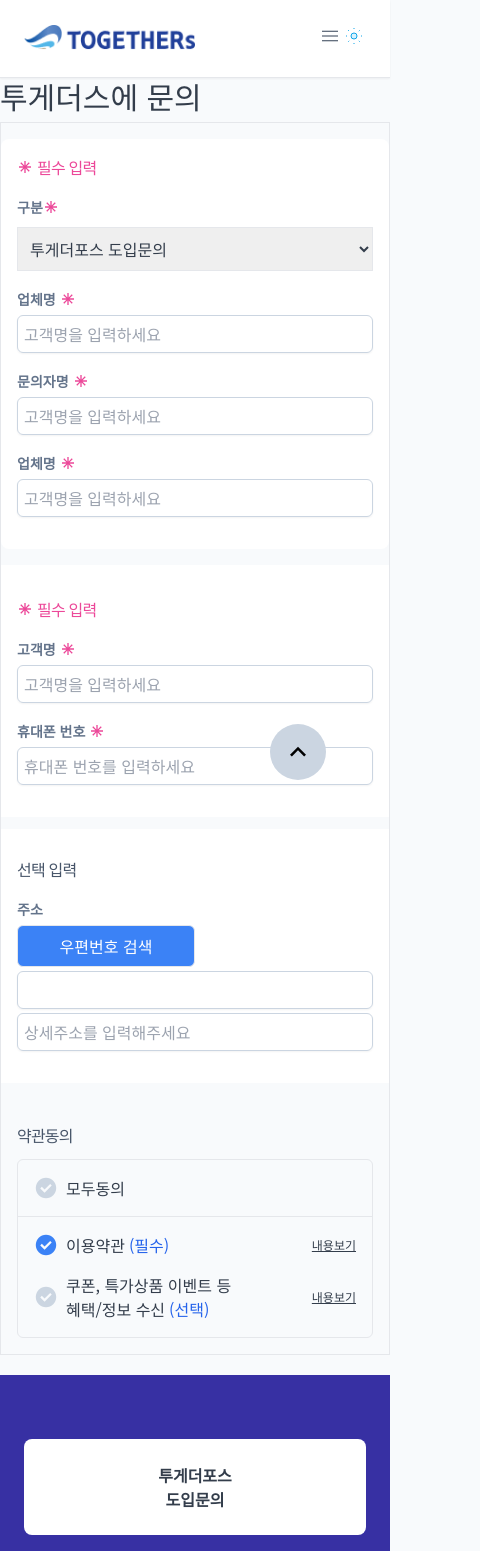
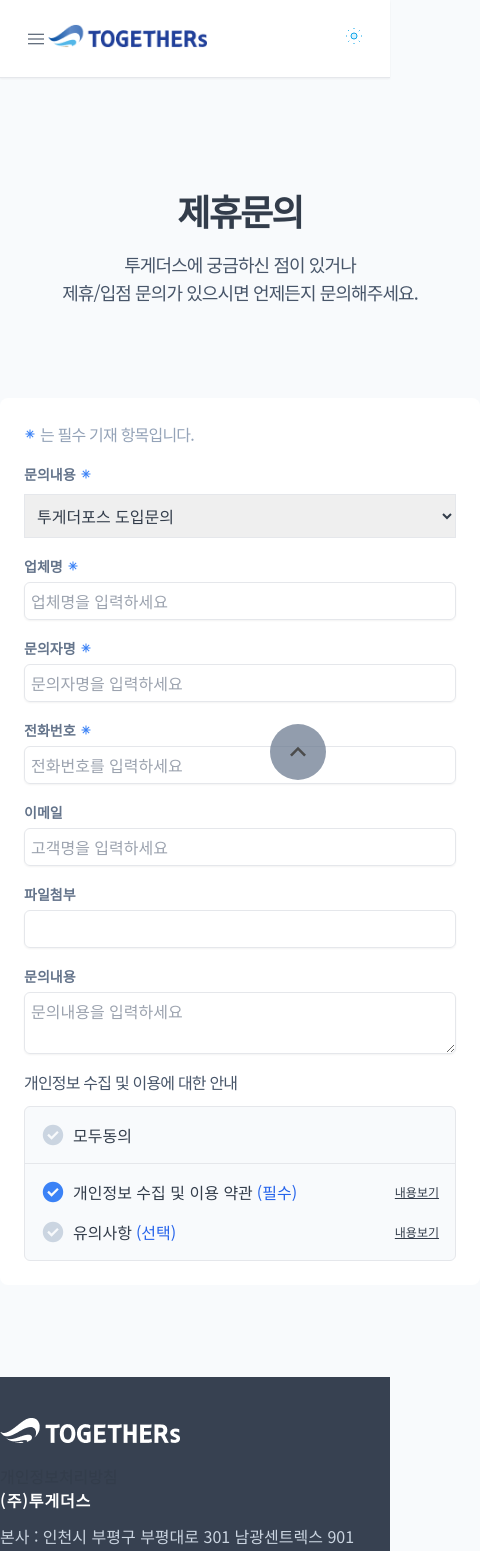
Before and after one commit to evaham/home_nextjs, a Next.js app: page /contact in a window 390 px wide. Shown: the top 1551 px of the page, 480 px wide, since content can reach past the window. Built offline with nearby package versions, Linux system fonts and the light colour scheme.

Commit message:
20240710

```diff
--- a/public/data/db.json
+++ b/public/data/db.json
@@ -1,4 +1,10 @@
 {
+  "list_service":[
+    {
+      "id":1,
+      "title":""
+    }
+  ],
   "list_group1": [
     {
       "id": 1,
--- a/src/app/company/page.js
+++ b/src/app/company/page.js
@@ -4,7 +4,7 @@
 import Link from 'next/link'
 import DBdata from "/public/data/db.json";
 
-export default function Company() {
+const Company = () => {
   // API에서 받아온 데이터를 저장할 상태
   const [data, setData] = useState([]);
   // 필터링된 데이터를 저장할 상태
@@ -85,3 +85,5 @@
     </main>
   );
 }
+
+export default Company;
--- a/src/app/component/modal.js
+++ b/src/app/component/modal.js
@@ -4,8 +4,8 @@
 import Link from 'next/link'
 import ReactModal from "react-modal";
 
-export default function Modal({isOpen, onRequestClose, contentLabel, children}) {
 
+const Modal = ({isOpen, onRequestClose, contentLabel, children}) => {
 
   return (
     <ReactModal isOpen={isOpen} onRequestClose={onRequestClose} contentLabel={contentLabel}
@@ -33,3 +33,5 @@
     </ReactModal>
   );
 }
+
+export default Modal;
--- a/src/app/contact/page.js
+++ b/src/app/contact/page.js
@@ -5,7 +5,7 @@
 import next from "next";
 import { Link } from "react-scroll";
 
-export default function Contact() {
+const Contact = () => {
   const tabs = [
     { id: 1, name: '투게더포스 도입문의' },
     { id: 2, name: '서비스 제휴문의' },
@@ -63,19 +63,23 @@
   };
 
   return (
-    <div className="h-full flex flex-col">
-      <div className="text-3xl mb-2">투게더스에 문의</div>
-      <div className="flex-1 mb-5 border overflow-y-scroll">
-        <div className="bg-white rounded-lg my-4 p-4">
-          <p className="flex items-center text-pink-500 tracking-tighter">
-            <svg xmlns="http://www.w3.org/2000/svg" viewBox="0 -960 960 960" className="items-center w-4 h-4 fill-pink-500 mr-1">
+    <main>
+      <div class="w-[30rem] mx-auto pt-28 lg:w-[80rem]">
+        <p class="text-4xl text-center font-bold tracking-tighter">제휴문의</p>
+        <p class="my-5 text-lg text-center text-slate-600 tracking-tighter">투게더스에 궁금하신 점이 있거나 <br />제휴/입점 문의가 있으시면 언제든지 문의해주세요.</p>
+      </div>
+      <div className="w-[30rem] mx-auto flex flex-col py-14">
+        <div className="flex-1 mb-5">
+          <div className="bg-white rounded-lg my-4 p-6">
+            <p className="flex items-center text-slate-400 tracking-tighter">
+              <svg xmlns="http://www.w3.org/2000/svg" viewBox="0 -960 960 960" className="items-center w-3 h-3 fill-blue-500 mr-1">
                 <path xmlns="http://www.w3.org/2000/svg" d="M440-120v-264L254-197l-57-57 187-186H120v-80h264L197-706l57-57 186 187v-264h80v264l186-187 57 57-187 186h264v80H576l187 186-57 57-186-187v264h-80Z"/>
               </svg>
-            필수 입력
+              는 필수 기재 항목입니다.
             </p>
-          <div className="my-4">
-            <label className="flex items-center text-sm leading-6 text-slate-500 font-bold">구분
-              <svg xmlns="http://www.w3.org/2000/svg" viewBox="0 -960 960 960" className="items-center w-4 h-4 fill-pink-500 mr-1">
+            <div className="flex flex-col my-4 ">
+              <label className="flex items-center w-28 text-sm leading-6 text-slate-500 font-bold">문의내용
+                <svg xmlns="http://www.w3.org/2000/svg" viewBox="0 -960 960 960" className="items-center w-3 h-3 fill-blue-500 ml-1">
                   <path xmlns="http://www.w3.org/2000/svg" d="M440-120v-264L254-197l-57-57 187-186H120v-80h264L197-706l57-57 186 187v-264h80v264l186-187 57 57-187 186h264v80H576l187 186-57 57-186-187v264h-80Z"/>
                 </svg>
               </label>
@@ -87,164 +91,57 @@
                 </select>
               </div>
             </div>
-          <div className="my-4">
-            <label className="flex items-center text-sm leading-6 text-slate-500 font-bold">업체명
-              <svg xmlns="http://www.w3.org/2000/svg" viewBox="0 -960 960 960" className="items-center w-4 h-4 fill-pink-500 ml-1">
+            <div className="flex flex-col my-4">
+              <label className="flex items-center w-28 text-sm leading-6 text-slate-500 font-bold">업체명
+                <svg xmlns="http://www.w3.org/2000/svg" viewBox="0 -960 960 960" className="items-center w-3 h-3 fill-blue-500 ml-1">
                   <path xmlns="http://www.w3.org/2000/svg" d="M440-120v-264L254-197l-57-57 187-186H120v-80h264L197-706l57-57 186 187v-264h80v264l186-187 57 57-187 186h264v80H576l187 186-57 57-186-187v264h-80Z"/>
                 </svg>
               </label>
               <div className="relative mt-1 rounded-md shadow-sm">
-              <input type="text" name="name" id="name" className="block w-full rounded-md border border-slate-300 p-1.5 text-gray-900 outline-none  placeholder:text-gray-400 focus:border-blue-600" placeholder="고객명을 입력하세요"/>
+                <input type="text" name="name" id="name" className="block w-full rounded-md border p-1.5 text-gray-900 outline-none  placeholder:text-gray-400 focus:border-blue-600" placeholder="업체명을 입력하세요"/>
               </div>
             </div>
-          <div className="my-4">
-            <label className="flex items-center text-sm leading-6 text-slate-500 font-bold">문의자명
-              <svg xmlns="http://www.w3.org/2000/svg" viewBox="0 -960 960 960" className="items-center w-4 h-4 fill-pink-500 ml-1">
+            <div className="flex flex-col my-4">
+              <label className="flex items-center w-28 text-sm leading-6 text-slate-500 font-bold">문의자명
+                <svg xmlns="http://www.w3.org/2000/svg" viewBox="0 -960 960 960" className="items-center w-3 h-3 fill-blue-500 ml-1">
                   <path xmlns="http://www.w3.org/2000/svg" d="M440-120v-264L254-197l-57-57 187-186H120v-80h264L197-706l57-57 186 187v-264h80v264l186-187 57 57-187 186h264v80H576l187 186-57 57-186-187v264h-80Z"/>
                 </svg>
               </label>
               <div className="relative mt-1 rounded-md shadow-sm">
-              <input type="text" name="name" id="name" className="block w-full rounded-md border border-slate-300 p-1.5 text-gray-900 outline-none  placeholder:text-gray-400 focus:border-blue-600" placeholder="고객명을 입력하세요"/>
+                <input type="text" name="name" id="name" className="block w-full rounded-md border  p-1.5 text-gray-900 outline-none  placeholder:text-gray-400 focus:border-blue-600" placeholder="문의자명을 입력하세요"/>
               </div>
             </div>
-          <div className="my-4">
-            <label className="flex items-center text-sm leading-6 text-slate-500 font-bold">업체명
-              <svg xmlns="http://www.w3.org/2000/svg" viewBox="0 -960 960 960" className="items-center w-4 h-4 fill-pink-500 ml-1">
+            <div className="flex flex-col my-4">
+              <label className="flex items-center w-28 text-sm leading-6 text-slate-500 font-bold">전화번호
+                <svg xmlns="http://www.w3.org/2000/svg" viewBox="0 -960 960 960" className="items-center w-3 h-3 fill-blue-500 ml-1">
                   <path xmlns="http://www.w3.org/2000/svg" d="M440-120v-264L254-197l-57-57 187-186H120v-80h264L197-706l57-57 186 187v-264h80v264l186-187 57 57-187 186h264v80H576l187 186-57 57-186-187v264h-80Z"/>
                 </svg>
               </label>
               <div className="relative mt-1 rounded-md shadow-sm">
-              <input type="text" name="name" id="name" className="block w-full rounded-md border border-slate-300 p-1.5 text-gray-900 outline-none  placeholder:text-gray-400 focus:border-blue-600" placeholder="고객명을 입력하세요"/>
+                <input type="text" name="name" id="name" className="block w-full rounded-md border  p-1.5 text-gray-900 outline-none  placeholder:text-gray-400 focus:border-blue-600" placeholder="전화번호를 입력하세요"/>
+              </div>
+            </div>
+            <div className="flex flex-col my-4">
+              <label className="flex items-center w-28 text-sm leading-6 text-slate-500 font-bold">이메일</label>
+              <div className="relative mt-1 rounded-md shadow-sm">
+                <input type="text" name="name" id="name" className="block w-full rounded-md border  p-1.5 text-gray-900 outline-none  placeholder:text-gray-400 focus:border-blue-600" placeholder="고객명을 입력하세요"/>
+              </div>
+            </div>
+            <div className="flex flex-col my-4">
+              <label className="flex items-center w-28 text-sm leading-6 text-slate-500 font-bold">파일첨부</label>
+              <div className="relative mt-1 rounded-md shadow-sm">
+                <input type="text" name="name" id="name" className="block w-full rounded-md border  p-1.5 text-gray-900 outline-none  placeholder:text-gray-400 focus:border-blue-600" placeholder=""/>
+              </div>
+            </div>
+            <div className="flex flex-col my-4">
+              <label className="flex items-center w-28 text-sm leading-6 text-slate-500 font-bold">문의내용</label>
+              <div className="relative mt-1 rounded-md shadow-sm">
+                <textarea type="text" name="name" id="name" className="block w-full rounded-md border  p-1.5 text-gray-900 outline-none  placeholder:text-gray-400 focus:border-blue-600" placeholder="문의내용을 입력하세요"/>
               </div>
             </div>
 
-        </div>
-
-      <div>
-        {tabs.map((tab) => (
-          <div key={tab.id} style={{ display: activeTab === tab.id ? 'block' : 'none' }}>
-
-            <form style={{display: 1 === tab.id ? 'block' : 'none'}}>
-              <div className="p-4 bg-white">
-                <p className="flex mt-4 items-center text-pink-500 tracking-tighter">
-                  <svg xmlns="http://www.w3.org/2000/svg" viewBox="0 -960 960 960" className="items-center w-4 h-4 fill-pink-500 mr-1">
-                    <path xmlns="http://www.w3.org/2000/svg" d="M440-120v-264L254-197l-57-57 187-186H120v-80h264L197-706l57-57 186 187v-264h80v264l186-187 57 57-187 186h264v80H576l187 186-57 57-186-187v264h-80Z"/>
-                  </svg>
-                  필수 입력
-                </p>
-
-                <div className="my-4">
-                  <label className="flex items-center text-sm leading-6 text-slate-500 font-bold">고객명
-                    <svg xmlns="http://www.w3.org/2000/svg" viewBox="0 -960 960 960" className="items-center w-4 h-4 fill-pink-500 ml-1">
-                      <path xmlns="http://www.w3.org/2000/svg" d="M440-120v-264L254-197l-57-57 187-186H120v-80h264L197-706l57-57 186 187v-264h80v264l186-187 57 57-187 186h264v80H576l187 186-57 57-186-187v264h-80Z"/>
-                    </svg>
-                  </label>
-                  <div className="relative mt-1 rounded-md shadow-sm">
-                    <input type="text" name="name" id="name" className="block w-full rounded-md border border-slate-300 p-1.5 text-gray-900 outline-none  placeholder:text-gray-400 focus:border-blue-600" placeholder="고객명을 입력하세요"/>
-                  </div>
-                </div>
-                <div className="my-4">
-                  <label className="flex items-center text-sm leading-6 text-slate-500 font-bold">휴대폰 번호
-                    <svg xmlns="http://www.w3.org/2000/svg" viewBox="0 -960 960 960" className="items-center w-4 h-4 fill-pink-500 ml-1">
-                      <path xmlns="http://www.w3.org/2000/svg" d="M440-120v-264L254-197l-57-57 187-186H120v-80h264L197-706l57-57 186 187v-264h80v264l186-187 57 57-187 186h264v80H576l187 186-57 57-186-187v264h-80Z"/>
-                    </svg>
-                  </label>
-                  <div className="relative mt-1 rounded-md shadow-sm">
-                    <input type="tel" name="phone" id="phone" className="block w-full rounded-md border border-slate-300 p-1.5 text-gray-900 outline-none  placeholder:text-gray-400 focus:border-blue-600" placeholder="휴대폰 번호를 입력하세요"/>
-                    <div className="absolute inset-y-0 right-0 flex items-center"></div>
-                  </div>
-                </div>
-              </div>
-              <div className="mt-3 p-4 bg-white">
-                <p className="flex my-3 text-slate-600 items-center tracking-tighter">선택 입력</p>
-                <div className="my-4">
-                  <label className="block text-sm leading-6 text-slate-500 font-bold">주소</label>
-                  <div className="mt-1">
-                    <a href="" className="block w-2/4 p-2 border text-center bg-blue-500 text-white rounded-md">우편번호 검색</a>
-                  </div>
-                  <div className="relative mt-1 rounded-md shadow-sm">
-                    <input type="text" name="price" id="adress" className="block w-full rounded-md border border-slate-300 p-1.5 text-gray-900 outline-none  placeholder:text-gray-400 focus:border-blue-600" placeholder=""/>
-                  </div>
-                  <div className="relative mt-1 rounded-md shadow-sm">
-                    <input type="text" id="adressText" className="block w-full rounded-md border border-slate-300 p-1.5 text-gray-900 outline-none  placeholder:text-gray-400 focus:border-blue-600" placeholder="상세주소를 입력해주세요"/>
-                  </div>
-                </div>
-              </div>
-            </form>
-            <form style={{display: 2 === tab.id ? 'block' : 'none'}}>
-
-              <div className="p-4 bg-white">
-                <p className="flex mt-4 items-center text-pink-500 tracking-tighter">
-                  <svg xmlns="http://www.w3.org/2000/svg" viewBox="0 -960 960 960" className="items-center w-4 h-4 fill-pink-500 mr-1">
-                    <path xmlns="http://www.w3.org/2000/svg" d="M440-120v-264L254-197l-57-57 187-186H120v-80h264L197-706l57-57 186 187v-264h80v264l186-187 57 57-187 186h264v80H576l187 186-57 57-186-187v264h-80Z"/>
-                  </svg>
-                  필수 입력
-                </p>
-                <div className="my-4">
-                  <label className="flex items-center text-sm leading-6 text-slate-500 font-bold">사업자상호
-                    <svg xmlns="http://www.w3.org/2000/svg" viewBox="0 -960 960 960" className="items-center w-4 h-4 fill-pink-500 ml-1">
-                      <path xmlns="http://www.w3.org/2000/svg" d="M440-120v-264L254-197l-57-57 187-186H120v-80h264L197-706l57-57 186 187v-264h80v264l186-187 57 57-187 186h264v80H576l187 186-57 57-186-187v264h-80Z"/>
-                    </svg>
-                  </label>
-                  <div className="relative mt-1 rounded-md shadow-sm">
-                    <input type="tel" name="text" id="phone" className="block w-full rounded-md border border-slate-300 p-1.5 text-gray-900 outline-none  placeholder:text-gray-400 focus:border-blue-600" placeholder="사업자 상호를 입력하세요"/>
-                  </div>
-                </div>
-                <div className="my-4">
-                  <label className="flex items-center text-sm leading-6 text-slate-500 font-bold">사업자번호
-                    <svg xmlns="http://www.w3.org/2000/svg" viewBox="0 -960 960 960" className="items-center w-4 h-4 fill-pink-500 ml-1">
-                      <path xmlns="http://www.w3.org/2000/svg" d="M440-120v-264L254-197l-57-57 187-186H120v-80h264L197-706l57-57 186 187v-264h80v264l186-187 57 57-187 186h264v80H576l187 186-57 57-186-187v264h-80Z"/>
-                    </svg>
-                  </label>
-                  <div className="relative mt-1 rounded-md shadow-sm">
-                    <input type="tel" name="phone" id="phone" className="block w-full rounded-md border border-slate-300 p-1.5 text-gray-900 outline-none  placeholder:text-gray-400 focus:border-blue-600" placeholder="휴대폰 번호를 입력하세요"/>
-                  </div>
-                </div>
-
-                <div className="my-4">
-                  <label className="flex items-center text-sm leading-6 text-slate-500 font-bold ">고객명
-                    <svg xmlns="http://www.w3.org/2000/svg" viewBox="0 -960 960 960" className="items-center w-4 h-4 fill-pink-500 ml-1">
-                      <path xmlns="http://www.w3.org/2000/svg" d="M440-120v-264L254-197l-57-57 187-186H120v-80h264L197-706l57-57 186 187v-264h80v264l186-187 57 57-187 186h264v80H576l187 186-57 57-186-187v264h-80Z"/>
-                    </svg>
-                  </label>
-                  <div className="relative mt-1 rounded-md shadow-sm">
-                    <input type="text" name="name" id="name" autoFocus className="block w-full rounded-md border border-slate-300 p-1.5 text-gray-900 outline-none  placeholder:text-gray-400 focus:border-blue-600" placeholder="고객명을 입력하세요"/>
-                  </div>
-                </div>
-                <div className="my-4">
-                  <label className="flex items-center text-sm leading-6 text-slate-500 font-bold">휴대폰 번호
-                    <svg xmlns="http://www.w3.org/2000/svg" viewBox="0 -960 960 960" className="items-center w-4 h-4 fill-pink-500 ml-1">
-                      <path xmlns="http://www.w3.org/2000/svg" d="M440-120v-264L254-197l-57-57 187-186H120v-80h264L197-706l57-57 186 187v-264h80v264l186-187 57 57-187 186h264v80H576l187 186-57 57-186-187v264h-80Z"/>
-                    </svg>
-                  </label>
-                  <div className="relative mt-1 rounded-md shadow-sm">
-                    <input type="tel" name="phone" id="phone" className="block w-full rounded-md border border-slate-300 p-1.5 text-gray-900 outline-none  placeholder:text-gray-400 focus:border-blue-600" placeholder="휴대폰 번호를 입력하세요"/>
-                  </div>
-                </div>
-
-              </div>
-
-              <div className="mt-3 p-4 bg-white">
-                <p className="flex my-3 text-slate-600 items-center tracking-tighter">선택 입력</p>
-                <div className="my-4">
-                  <label className="block text-sm leading-6 text-slate-500 font-bold">주소</label>
-                  <div className="mt-1">
-                    <a href="" className="block w-2/4 p-2 border text-center bg-blue-500 text-white rounded-md">우편번호 검색</a>
-                  </div>
-                  <div className="relative mt-1 rounded-md shadow-sm">
-                    <input type="text" name="price" id="adress" className="block w-full rounded-md border border-slate-300 p-1.5 text-gray-900 outline-none  placeholder:text-gray-400 focus:border-blue-600" placeholder=""/>
-                  </div>
-                  <div className="relative mt-1 rounded-md shadow-sm">
-                    <input type="text" id="adressText" className="block w-full rounded-md border border-slate-300 p-1.5 text-gray-900 outline-none  placeholder:text-gray-400 focus:border-blue-600" placeholder="상세주소를 입력해주세요"/>
-                  </div>
-                </div>
-              </div>
-            </form>
-          </div>
-        ))}
-      </div>
-      <div className="mt-3 p-4">
-        <p className="flex my-3 text-slate-600 items-center tracking-tighter">약관동의</p>
+            <div className="mt-3">
+              <p className="flex my-3 text-slate-600 items-center tracking-tighter">개인정보 수집 및 이용에 대한 안내</p>
               <div className="mt-1 border rounded-md bg-slate-50">
                 <div className="flex border-b p-4">
                   <label className="flex">
@@ -262,7 +159,7 @@
                       <svg xmlns="http://www.w3.org/2000/svg" height="24px" viewBox="0 -960 960 960" width="24px" className="fill-slate-300 mr-2 peer-checked:fill-blue-500" >
                         <path d="M423.28-291.22 708.87-576.8l-62.46-62.7-223.13 223.13L312.15-527.5l-62.45 62.7 173.58 173.58ZM480-71.87q-84.91 0-159.34-32.12-74.44-32.12-129.5-87.17-55.05-55.06-87.17-129.5Q71.87-395.09 71.87-480t32.12-159.34q32.12-74.44 87.17-129.5 55.06-55.05 129.5-87.17 74.43-32.12 159.34-32.12t159.34 32.12q74.44 32.12 129.5 87.17 55.05 55.06 87.17 129.5 32.12 74.43 32.12 159.34t-32.12 159.34q-32.12 74.44-87.17 129.5-55.06 55.05-129.5 87.17Q564.91-71.87 480-71.87Z" />
                       </svg>
-                이용약관 <span className="ml-1 text-blue-600">(필수)</span>
+                      개인정보 수집 및 이용 약관 <span className="ml-1 text-blue-600">(필수)</span>
                     </label>
                     <button className="text-xs ml-auto underline" onClick={handleOpenModal}>내용보기</button>
                   </li>
@@ -272,7 +169,7 @@
                       <svg xmlns="http://www.w3.org/2000/svg" height="24px" viewBox="0 -960 960 960" width="24px" className="fill-slate-300 mr-2 peer-checked:fill-blue-500">
                         <path d="M423.28-291.22 708.87-576.8l-62.46-62.7-223.13 223.13L312.15-527.5l-62.45 62.7 173.58 173.58ZM480-71.87q-84.91 0-159.34-32.12-74.44-32.12-129.5-87.17-55.05-55.06-87.17-129.5Q71.87-395.09 71.87-480t32.12-159.34q32.12-74.44 87.17-129.5 55.06-55.05 129.5-87.17 74.43-32.12 159.34-32.12t159.34 32.12q74.44 32.12 129.5 87.17 55.05 55.06 87.17 129.5 32.12 74.43 32.12 159.34t-32.12 159.34q-32.12 74.44-87.17 129.5-55.06 55.05-129.5 87.17Q564.91-71.87 480-71.87Z" />
                       </svg>
-                <span>쿠폰, 특가상품 이벤트 등 <br />혜택/정보 수신<span className="ml-1 text-blue-600">(선택)</span></span>
+                      <span>유의사항<span className="ml-1 text-blue-600">(선택)</span></span>
                     </label>
                     <button className="text-xs ml-auto underline" onClick={handleOpenModal}>내용보기</button>
                   </li>
@@ -282,9 +179,12 @@
 
 
 
-
           </div>
         </div>
+      </div>
+    </main>
   );
 
 }
+
+export default Contact;
--- a/src/app/layout.js
+++ b/src/app/layout.js
@@ -63,12 +63,16 @@
     <html lang="ko" className={`${notoSansKr.className} ${isDarkMode === true ? 'dark' : ''}`} data-js-focus-visible>
       <body className={"bg-slate-50 dark:bg-slate-900"}>
         <div id="top" className="sr-only"></div>
-        <ScrollLink to="top" spy={true} smooth={true} offset={-70} duration={500} className="fixed bottom-16 right-16 w-14 h-14 flex justify-center items-center rounded-full bg-slate-300 z-50">
+        <ScrollLink to="top" spy={true} smooth={true} offset={-70} duration={500} className="fixed bottom-16 right-16 w-14 h-14 flex justify-center items-center rounded-full bg-slate-500 opacity-70 cursor-pointer z-50 hover:opacity-100">
           <span className="sr-only">맨위로</span>
           <svg xmlns="http://www.w3.org/2000/svg" width="2rem" height="2rem" viewBox="0 -960 960 960" fill="#000"><path d="m296-345-56-56 240-240 240 240-56 56-184-184-184 184Z"/></svg>
         </ScrollLink>
         <header className="sticky top-0 border-b bg-white dark:bg-slate-600 shadow-sm z-50">
+
           <div className="flex flex-1 p-6">
+            <button type="button" className="">
+              <svg xmlns="http://www.w3.org/2000/svg" height="24px" viewBox="0 -960 960 960" width="24px" className="fill-slate-700"><path d="M160-269.23v-40h640v40H160ZM160-460v-40h640v40H160Zm0-190.77v-40h640v40H160Z"/></svg>
+            </button>
             <Link href={"/"} className="flex-1">
               <img src="/images/BI.png" width={180} height={30} alt="logo"/>
             </Link>
@@ -80,15 +84,12 @@
               <Link href={"/service"} className={`relative mx-4 after:content-[""] after:absolute after:left-0 after:bottom-0 after:w-0 after:h-[0.2rem] after:bg-blue-900 after:transition-[.3s] hover:after:w-full ${pathname === '/service' ? 'text-blue-900 font-bold after:w-[100%]' : 'text-slate-600'}`}>
                 서비스소개
               </Link>
-              <ScrollLink to="section" spy={true} smooth={true} offset={-70} duration={500} className="relative mx-4 after:content-[''] after:absolute after:left-0 after:bottom-0 after:w-0 after:h-[0.2rem] after:bg-blue-900 after:transition-[.3s] hover:after:w-full cursor-pointer">
+              <Link href={"/contact"} className="relative mx-4 after:content-[''] after:absolute after:left-0 after:bottom-0 after:w-0 after:h-[0.2rem] after:bg-blue-900 after:transition-[.3s] hover:after:w-full cursor-pointer">
                 제휴문의
-              </ScrollLink>
+              </Link>
             </div>
 
             <div className="relative flex-1 text-right">
-              <button type="button" className="">
-                <svg xmlns="http://www.w3.org/2000/svg" height="24px" viewBox="0 -960 960 960" width="24px" className="fill-slate-700"><path d="M160-269.23v-40h640v40H160ZM160-460v-40h640v40H160Zm0-190.77v-40h640v40H160Z"/></svg>
-              </button>
               <button type="button" onClick={toggleDarkMode}>
                 <span className="dark:hidden">
                   <svg viewBox="0 0 24 24" fill="none" className="w-6 h-6">
@@ -106,7 +107,7 @@
         </header>
         {children}
 
-        <div id="section" className="py-10 bg-indigo-800">
+        <div id="section" className="py-10 bg-indigo-800 hidden">
           <div className="mx-auto lg:w-[80rem] flex flex-col lg:flex-row justify-center font-bold ">
             <button onClick={openModal} className="flex-1 m-6 p-6 rounded-lg bg-white">투게더포스<br/>도입문의</button>
             <button onClick={openModal} className="flex-1 m-6 p-6 rounded-lg bg-white">투게더클럽<br/>입점문의</button>
--- a/src/app/page.js
+++ b/src/app/page.js
@@ -12,10 +12,14 @@
 
   return (
     <main className="min-h-96">
+      <div className="lg:h-[936px] overflow-hidden">
+        <img src="https://vrthumb.clipartkorea.co.kr/2022/10/01/tc00420003318.jpg" alt="메인" className="w-full" />
+      </div>
+
       <div className="">
         <div className="mx-auto py-32 px-5 gap-5 grid lg:w-[80rem] lg:grid-cols-4 lg:grid-flow-row lg:gap-6">
           <div className="relative flex flex-col py-5 px-10 lg:col-start-1 lg:col-end-3 lg:row-start-1 lg:row-end-3">
-            <p className="mt-1 text-2xl font-[700] text-center tracking-tight whitespace-pre-wrap lg:text-[2.7rem] lg:leading-snug lg:text-left dark:text-white">매장운영의 기본,<br/>투게더 POS 솔루션</p>
+            <p className="mt-1 text-2xl font-[700] text-center tracking-tight whitespace-pre-wrap lg:text-[2.7rem] lg:leading-tight lg:text-left dark:text-white">매장운영의 기본,<br/>투게더 POS 솔루션</p>
             <p className="mt-6 text-base text-slate-700 leading-tight lg:mt-6 lg:text-xl lg:leading-normal dark:text-slate-400">
               POS(판매 시점 정보 관리) 시스템은 매장 운영의 필수 도구입니다. 이 시스템은 상품 판매 시점에서 결제 처리, 재고 관리, 매출 분석 등 다양한 기능을 수행하여 효율적인 매장 운영을 돕습니다.
             </p>
--- a/src/app/service/page.js
+++ b/src/app/service/page.js
@@ -4,7 +4,7 @@
 import Link from "next/link";
 import DBdata from "/public/data/db.json";
 
-export default function Service() {
+const Service = () => {
   // API에서 받아온 데이터를 저장할 상태
   const [data, setData] = useState([]);
 
@@ -87,3 +87,4 @@
     </main>
   );
 }
+export default Service;
```
Also changed, not shown: db.json (+0 -11 lines), src/app/component/mainBanner.js (added, +7 -0 lines), src/app/detail/[id]/page.js (+9 -8 lines). Lines whose indentation alone changed are shown as unchanged.
